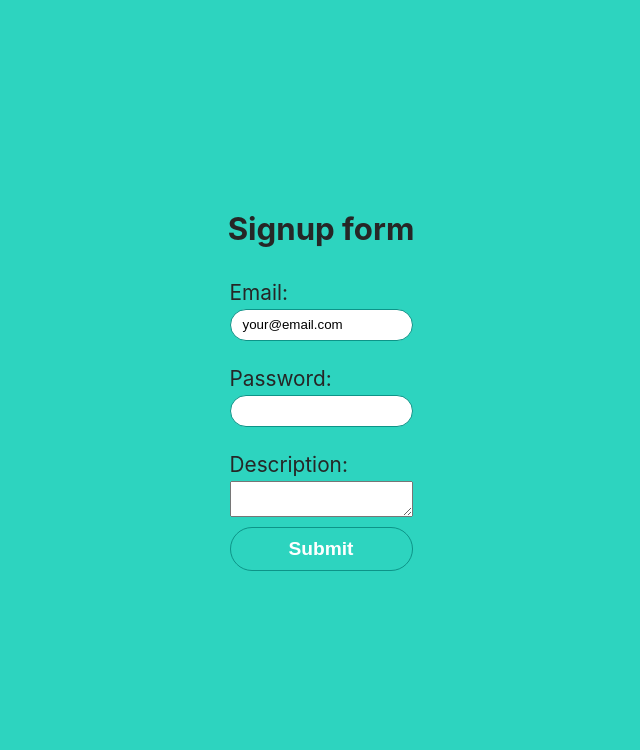
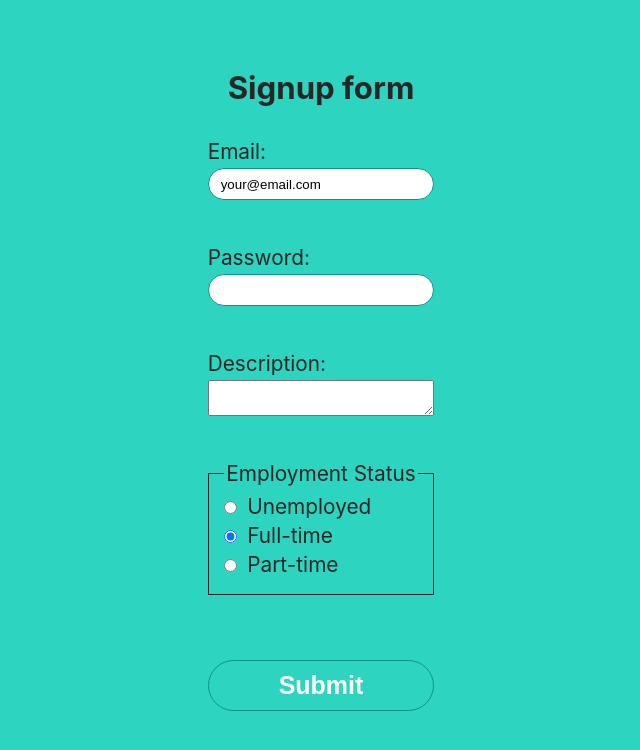
Before and after one commit to candytale55/react-state-projects, a React (Vite) app: page / in a window 1280 px wide. Shown: the top 750 px of the page, without its empty margins (319-959 px from the left). Built offline with nearby package versions, Linux system fonts and the light colour scheme.

Commit message:
add radiobuttons and labels with htmlFor

```diff
--- a/src/components/signupform/SignUpForm.jsx
+++ b/src/components/signupform/SignUpForm.jsx
@@ -5,16 +5,20 @@ import './assets/styles.css'
 
 export default function SignUpForm() {
 
-    /**
-     * Challenge: get the password from the form too and log
-     * it to the console to be sure it came in correctly.
-     */
+  /**
+   * Challenge: grab the employment status from the form and log it
+   * to the console. (Remember to select one of the radios before submitting)
+   *
+   * Note: This won't work the way you might expect quite yet!
+   */
 
     function signUp(formData) {
         const email = formData.get("email")
         console.log(email)
         const password = formData.get("password")
         console.log(password)
+        const employmentStatus = formData.get("employmentStatus")
+        console.log(employmentStatus)
     }
 
 
@@ -28,9 +32,28 @@ export default function SignUpForm() {
                 <label htmlFor="password">Password: </label>
                 <input id="password" type="password" name="password" />
                 <br />
-
                 <label htmlFor="description">Description: </label>
                 <textarea name="description" id="description"></textarea>
+
+                <br />
+
+          <fieldset>
+            <legend>Employment Status</legend>
+                  <label htmlFor="radioButton">
+                      <input id="radioButton1" type="radio" name="employmentStatus" value="unemployed" />
+                      Unemployed
+                  </label>
+                  <label htmlFor="radioButton">
+                      <input id="radioButton2" type="radio" name="employmentStatus" value="full-time" defaultChecked />
+                      Full-time
+                  </label>
+                  <label htmlFor="radioButton">
+                      <input id="radioButton3" type="radio" name="employmentStatus" value="part-time" />
+                      Part-time
+                  </label>
+                </fieldset>
+
+                <br />
                 <button>Submit</button>
 
             </form>
--- a/src/components/signupform/assets/styles.css
+++ b/src/components/signupform/assets/styles.css
@@ -23,11 +23,30 @@ label {
     margin-bottom: 4px;
 }
 
-input {
+input[type="email"],
+input[type="password"] {
     border-radius: 100px;
     border: 1px solid #0D9488;
     height: 2rem;
     text-indent: 10px;
+    margin-bottom: 20px;
+}
+
+textarea {
+    margin-bottom: 20px;
+}
+
+input[type="checkbox"],
+input[type="radio"] {
+    margin-right: 10px;
+}
+
+
+fieldset {
+    border: 1px solid #262626;
+    margin-bottom: 20px;
+    display: flex;
+    flex-direction: column;
 }
 
 button {
@@ -35,9 +54,9 @@ button {
     border: 1px solid #0D9488;
     padding: 10px 30px;
     cursor: pointer;
-    margin-top: 10px;
+    margin-top: 20px;
     transition: all 0.1s ease-in-out;
-    font-size: 1.2rem;
+    font-size: 1.2em;
     font-weight: 700;
 }
 
```
